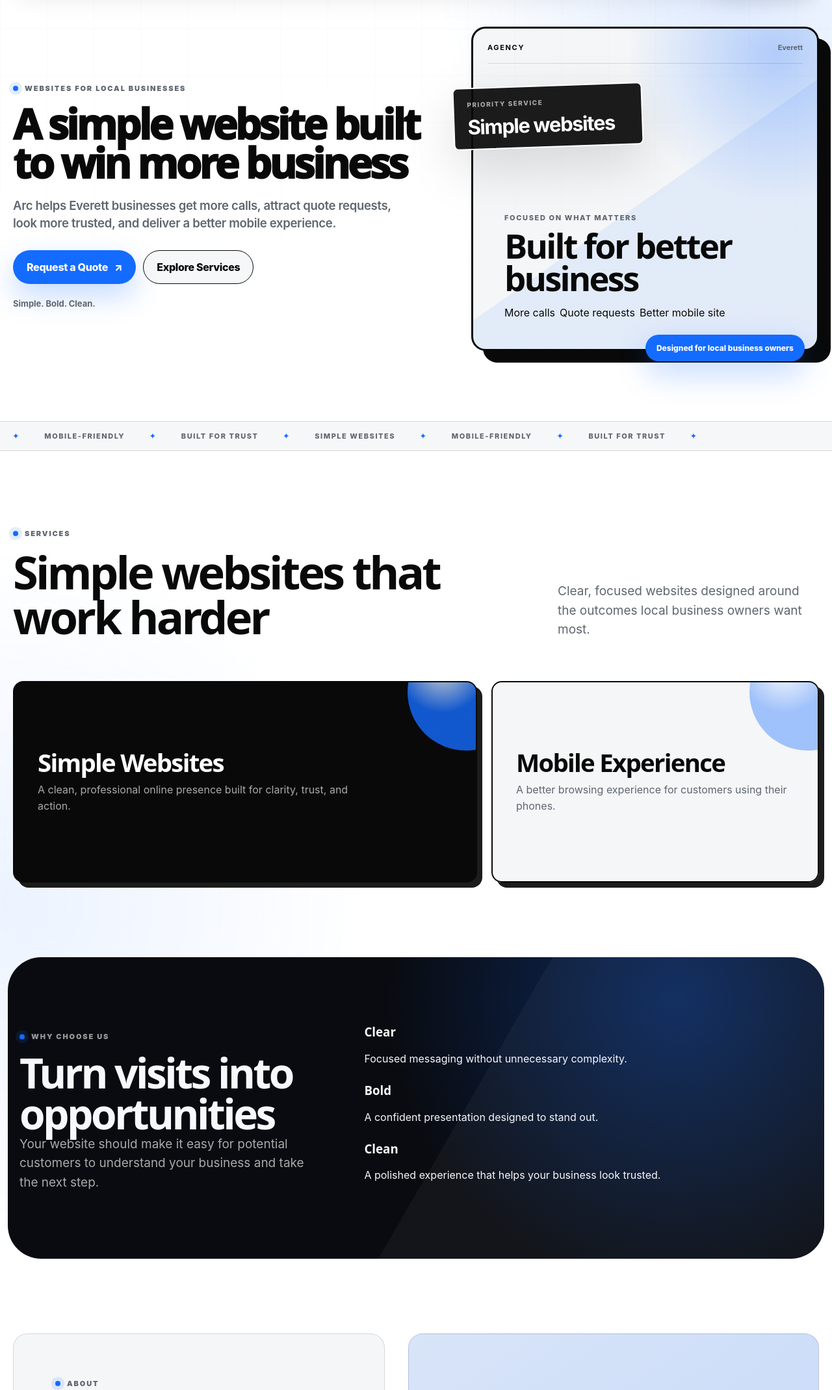
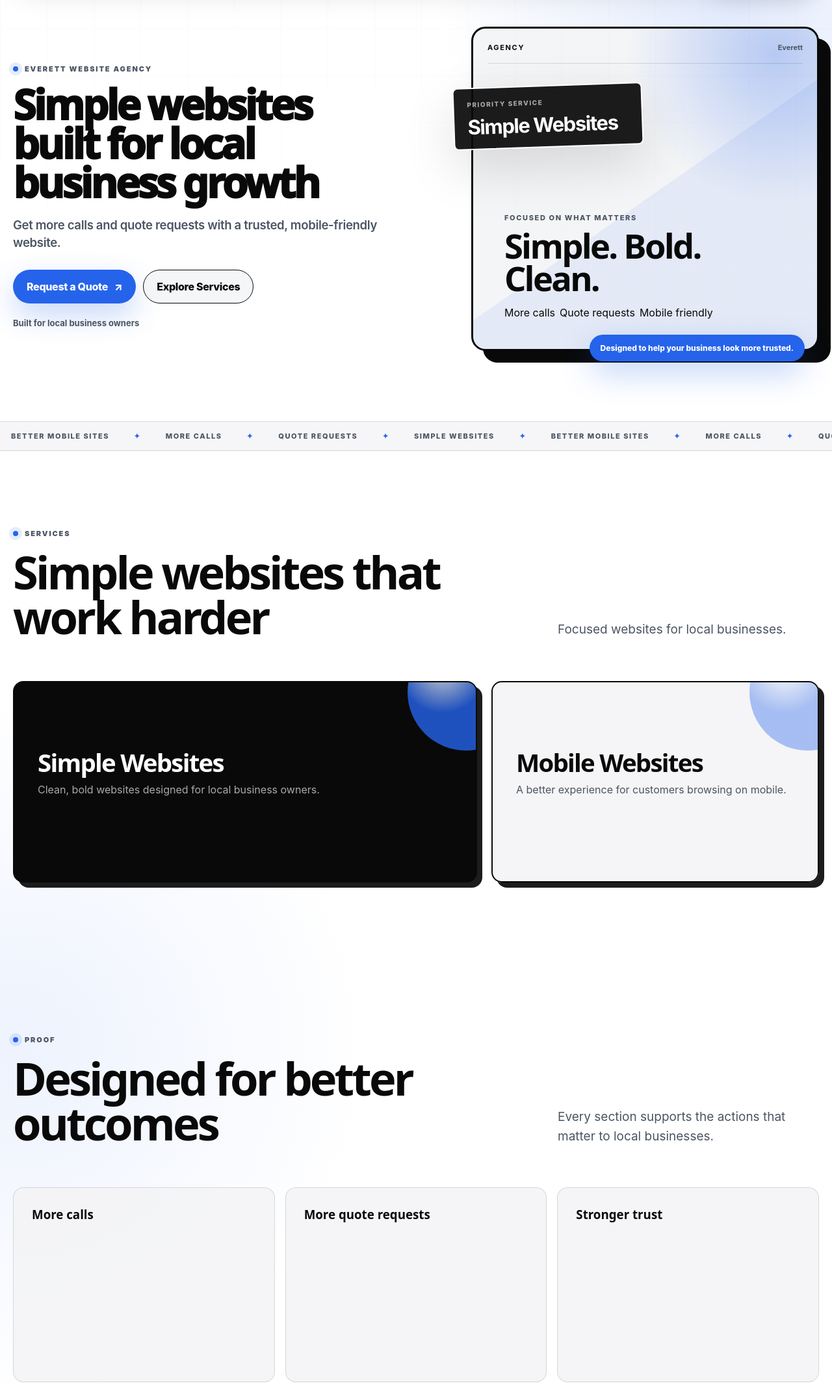
Before and after one commit to arcwebhq-cpu/arc-previews, a plain HTML site: page arc-6a484698/index.html in a window 1280 px wide. Shown: the part 100-2239 px from the top of the page at 65% size. Drawn offline with Linux system fonts and the light colour scheme.

Commit message:
Replace preview with ARC v5.2 for Arc

```diff
--- a/arc-6a484698/index.html
+++ b/arc-6a484698/index.html
@@ -4,15 +4,15 @@
 <head>
   <meta charset="utf-8" />
   <meta name="viewport" content="width=device-width, initial-scale=1" />
-  <title>Arc | Simple Websites for Everett Businesses</title>
-  <meta name="description" content="Arc creates simple, bold, mobile-friendly websites for local businesses in Everett." />
-  <meta name="theme-color" content="#146BFF" />
+  <title>Arc | Simple Websites in Everett</title>
+  <meta name="description" content="Simple, bold, clean websites for local businesses in Everett." />
+  <meta name="theme-color" content="#2563EB" />
   <meta name="color-scheme" content="light dark" />
   <meta name="format-detection" content="telephone=yes" />
   <meta name="robots" content="index,follow" />
   <meta name="referrer" content="strict-origin-when-cross-origin" />
-  <meta property="og:title" content="Arc | Simple Websites for Everett Businesses" />
-  <meta property="og:description" content="Arc creates simple, bold, mobile-friendly websites for local businesses in Everett." />
+  <meta property="og:title" content="Arc | Simple Websites in Everett" />
+  <meta property="og:description" content="Simple, bold, clean websites for local businesses in Everett." />
   <meta property="og:type" content="website" />
   <meta property="og:site_name" content="Arc" />
   <meta name="author" content="Arc" />
@@ -23,11 +23,11 @@
   <style>
     :root {
       --bg: #FFFFFF;
-      --surface: #F3F5F7;
+      --surface: #F3F4F6;
       --ink: #080908;
-      --muted: #5F6670;
-      --primary: #146BFF;
-      --accent: #146BFF;
+      --muted: #4B5563;
+      --primary: #2563EB;
+      --accent: #2563EB;
       --primary-button-text: #FFFFFF;
       --line: color-mix(in srgb, var(--ink) 13%, transparent);
       --line-soft: color-mix(in srgb, var(--ink) 8%, transparent);
@@ -516,14 +516,14 @@
     <section class="hero" id="top">
       <div class="wrap hero-grid">
         <div class="hero-copy-wrap reveal">
-          <p class="eyebrow">Websites for local businesses</p>
-          <h1>A simple website built to win more business</h1>
-          <p class="hero-copy">Arc helps Everett businesses get more calls, attract quote requests, look more trusted, and deliver a better mobile experience.</p>
+          <p class="eyebrow">Everett Website Agency</p>
+          <h1>Simple websites built for local business growth</h1>
+          <p class="hero-copy">Get more calls and quote requests with a trusted, mobile-friendly website.</p>
           <div class="hero-actions">
             <a class="btn btn-primary" data-cta href="#contact"><span>Request a Quote</span><span class="arrow">↗</span></a>
             <a class="btn btn-secondary" data-cta href="#services"><span>Explore Services</span></a>
           </div>
-          <div class="trust-line dynamic-slot" data-optional>Simple. Bold. Clean.</div>
+          <div class="trust-line dynamic-slot" data-optional>Built for local business owners</div>
         </div>
 
         <div class="hero-visual reveal" aria-label="Arc visual showcase">
@@ -532,30 +532,30 @@
             <div class="visual-top"><strong>Agency</strong><span>Everett</span></div>
             <div class="visual-content">
               <small>Focused on what matters</small>
-              <h2>Built for better business</h2>
-              <div class="visual-chips dynamic-slot" data-optional><span>More calls</span><span>Quote requests</span><span>Better mobile site</span></div>
+              <h2>Simple. Bold. Clean.</h2>
+              <div class="visual-chips dynamic-slot" data-optional><span>More calls</span><span>Quote requests</span><span>Mobile friendly</span></div>
             </div>
           </div>
           <div class="priority-card" data-optional>
             <small>Priority service</small>
-            <strong class="dynamic-slot">Simple websites</strong>
+            <strong class="dynamic-slot">Simple Websites</strong>
           </div>
-          <div class="proof-pill dynamic-slot" data-optional>Designed for local business owners</div>
+          <div class="proof-pill dynamic-slot" data-optional>Designed to help your business look more trusted.</div>
         </div>
       </div>
     </section>
 
     <div class="ticker" data-optional aria-hidden="true">
-      <div class="ticker-track dynamic-slot"><span>Simple websites</span><span>Mobile-friendly</span><span>Built for trust</span><span>Simple websites</span><span>Mobile-friendly</span><span>Built for trust</span></div>
+      <div class="ticker-track dynamic-slot"><span>Simple websites</span><span>Better mobile sites</span><span>More calls</span><span>Quote requests</span><span>Simple websites</span><span>Better mobile sites</span><span>More calls</span><span>Quote requests</span></div>
     </div>
 
     <section class="section" id="services">
       <div class="wrap">
         <header class="section-header reveal">
           <div><p class="kicker">Services</p><h2 class="section-title">Simple websites that work harder</h2></div>
-          <p class="section-intro">Clear, focused websites designed around the outcomes local business owners want most.</p>
+          <p class="section-intro">Focused websites for local businesses.</p>
         </header>
-        <div class="services-grid dynamic-slot reveal-group"><article><h3>Simple Websites</h3><p>A clean, professional online presence built for clarity, trust, and action.</p></article><article><h3>Mobile Experience</h3><p>A better browsing experience for customers using their phones.</p></article></div>
+        <div class="services-grid dynamic-slot reveal-group"><article><h3>Simple Websites</h3><p>Clean, bold websites designed for local business owners.</p></article><article><h3>Mobile Websites</h3><p>A better experience for customers browsing on mobile.</p></article></div>
       </div>
     </section>
 
@@ -563,10 +563,10 @@
       <div class="wrap why-grid">
         <div class="why-sticky reveal">
           <p class="kicker">Why choose us</p>
-          <h2 class="section-title">Turn visits into opportunities</h2>
-          <p class="section-intro">Your website should make it easy for potential customers to understand your business and take the next step.</p>
+          <h2 class="section-title">Built around your goals</h2>
+          <p class="section-intro">A focused website can help turn attention into action.</p>
         </div>
-        <div class="why-list dynamic-slot reveal-group"><article><h3>Clear</h3><p>Focused messaging without unnecessary complexity.</p></article><article><h3>Bold</h3><p>A confident presentation designed to stand out.</p></article><article><h3>Clean</h3><p>A polished experience that helps your business look trusted.</p></article></div>
+        <div class="why-list dynamic-slot reveal-group"><article><h3>More Calls</h3></article><article><h3>Quote Requests</h3></article><article><h3>More Trust</h3></article><article><h3>Better Mobile Experience</h3></article></div>
       </div>
     </div>
 
@@ -574,15 +574,15 @@
       <div class="wrap about-grid">
         <article class="about-panel reveal">
           <p class="kicker">About</p>
-          <h2>Websites for local business growth</h2>
-          <p>Arc sells simple websites to local businesses, helping owners create a stronger online presence and a better mobile experience.</p>
+          <h2>Websites for local businesses</h2>
+          <p>Arc creates simple websites for business owners who want more calls, more quote requests, stronger trust, and a better mobile site.</p>
           <div class="stats-grid dynamic-slot" data-optional></div>
         </article>
         <div class="about-visual reveal">
           <div class="about-media-slot dynamic-slot"></div>
           <div class="about-quote" data-optional>
             <small>About Arc</small>
-            <strong>Simple, bold, and clean by design.</strong>
+            <strong>Simple, bold, clean websites with a clear purpose.</strong>
           </div>
         </div>
       </div>
@@ -591,28 +591,28 @@
     <section class="section" id="process">
       <div class="wrap">
         <header class="section-header reveal">
-          <div><p class="kicker">How it works</p><h2 class="section-title">A straightforward approach</h2></div>
-          <p class="section-intro">A focused path from business goals to a clear, mobile-friendly website.</p>
+          <div><p class="kicker">How it works</p><h2 class="section-title">A simple website approach</h2></div>
+          <p class="section-intro">Focused on clarity, trust, and action.</p>
         </header>
-        <div class="process-grid dynamic-slot reveal-group"><article><h3>Define</h3><p>Focus the website on your business and customer goals.</p></article><article><h3>Create</h3><p>Build a simple, bold, and clean experience.</p></article><article><h3>Connect</h3><p>Guide visitors toward calls and quote requests.</p></article></div>
+        <div class="process-grid dynamic-slot reveal-group"><article><h3>Define</h3><p>Focus the website on your business goals.</p></article><article><h3>Build</h3><p>Create a simple, bold, clean experience.</p></article><article><h3>Launch</h3><p>Present your business clearly on mobile.</p></article></div>
       </div>
     </section>
 
     <section class="section optional-proof" id="proof" data-optional-section>
       <div class="wrap">
         <header class="section-header reveal">
-          <div><p class="kicker">Proof</p><h2 class="section-title dynamic-slot">Designed around real business goals</h2></div>
-          <p class="section-intro dynamic-slot">Every decision supports trust, mobile usability, and stronger customer action.</p>
+          <div><p class="kicker">Proof</p><h2 class="section-title dynamic-slot">Designed for better outcomes</h2></div>
+          <p class="section-intro dynamic-slot">Every section supports the actions that matter to local businesses.</p>
         </header>
-        <div class="proof-grid dynamic-slot reveal-group"></div>
+        <div class="proof-grid dynamic-slot reveal-group"><article><h3>More calls</h3></article><article><h3>More quote requests</h3></article><article><h3>Stronger trust</h3></article></div>
       </div>
     </section>
 
     <section class="section optional-gallery" id="gallery" data-optional-section>
       <div class="wrap">
         <header class="section-header reveal">
-          <div><p class="kicker">Selected work</p><h2 class="section-title dynamic-slot">Clean, focused presentation</h2></div>
-          <p class="section-intro dynamic-slot">A black-and-white visual direction with blue accents.</p>
+          <div><p class="kicker">Selected work</p><h2 class="section-title dynamic-slot">Website work</h2></div>
+          <p class="section-intro dynamic-slot">Simple website design for local businesses.</p>
         </header>
         <div class="gallery-grid dynamic-slot reveal-group"></div>
       </div>
@@ -622,10 +622,10 @@
       <div class="wrap faq-grid">
         <div class="faq-copy reveal">
           <p class="kicker">Questions</p>
-          <h2 class="section-title">Common questions</h2>
-          <p class="section-intro">Helpful information about Arc websites.</p>
+          <h2 class="section-title">Frequently asked questions</h2>
+          <p class="section-intro">Helpful answers about Arc websites.</p>
         </div>
-        <div class="faq-list dynamic-slot reveal"><details><summary>Who are Arc websites for?</summary><p>Local business owners who want a simple, professional website.</p></details><details><summary>What goals can the website support?</summary><p>More calls, more quote requests, greater trust, and a better mobile experience.</p></details><details><summary>What is the visual style?</summary><p>Simple, bold, and clean, using black and white with blue accents.</p></details></div>
+        <div class="faq-list dynamic-slot reveal"><details><summary>Who are these websites for?</summary><p>Local business owners.</p></details><details><summary>What does Arc create?</summary><p>Simple, bold, clean websites with a better mobile experience.</p></details><details><summary>What goals can the website support?</summary><p>More calls, quote requests, and a more trusted presence.</p></details></div>
       </div>
     </section>
 
@@ -635,12 +635,12 @@
           <div>
             <p class="kicker">Next step</p>
             <h2>Ready for a better website?</h2>
-            <p>Tell Arc about your business and the results you want from your website.</p>
+            <p>Tell Arc what your local business needs from its website.</p>
             <div class="contact-actions">
               <a class="btn btn-primary" data-cta href="#contact"><span>Request a Quote</span><span class="arrow">↗</span></a>
               <a class="btn btn-secondary" data-cta href="#services"><span>Explore Services</span></a>
             </div>
-            <div class="contact-proof dynamic-slot" data-optional>Designed for local business owners</div>
+            <div class="contact-proof dynamic-slot" data-optional>Designed to help your business look more trusted.</div>
             <div class="contact-action-slot dynamic-slot"><a href='#contact'>Request a Quote</a></div>
           </div>
           <div class="contact-details dynamic-slot" data-optional></div>
```
